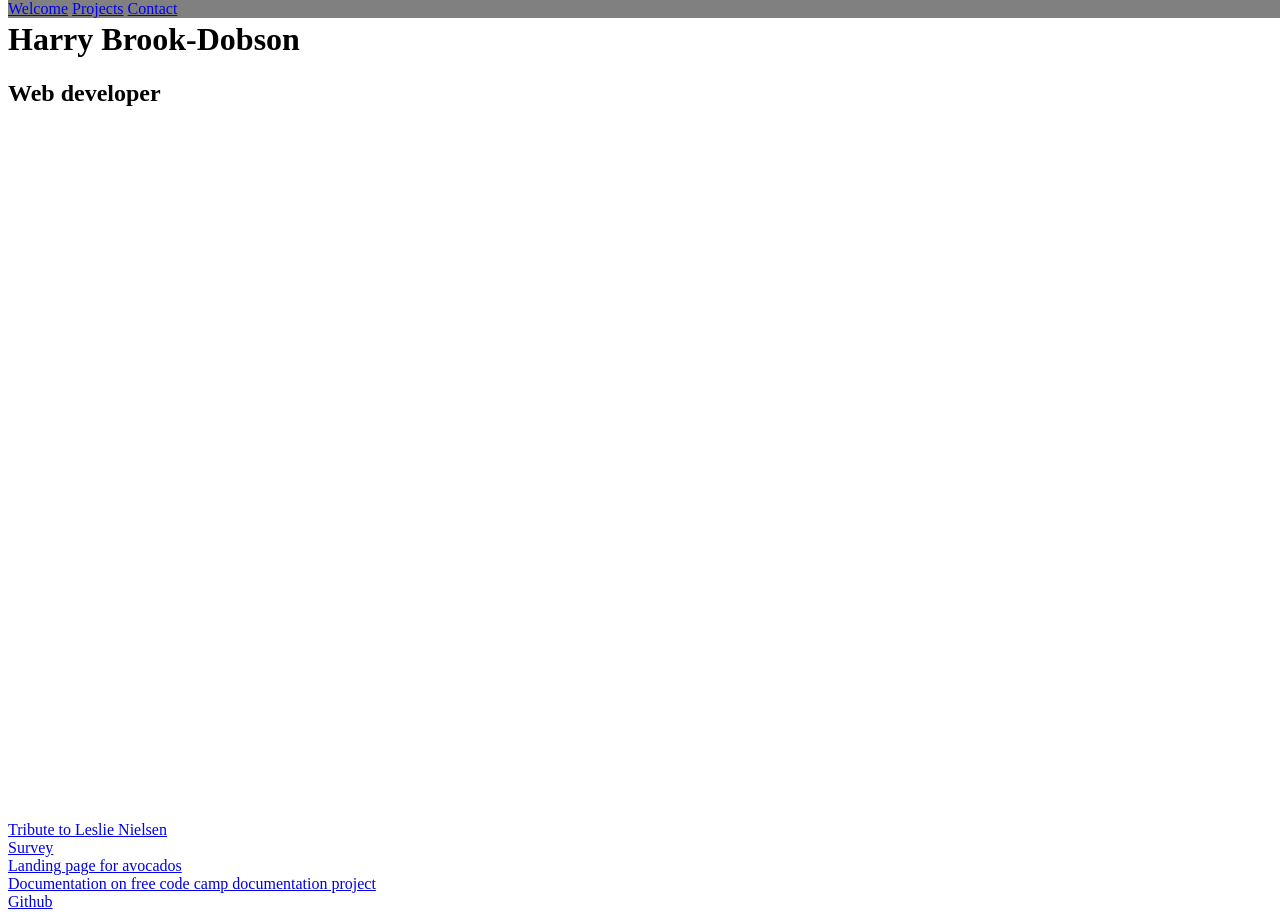
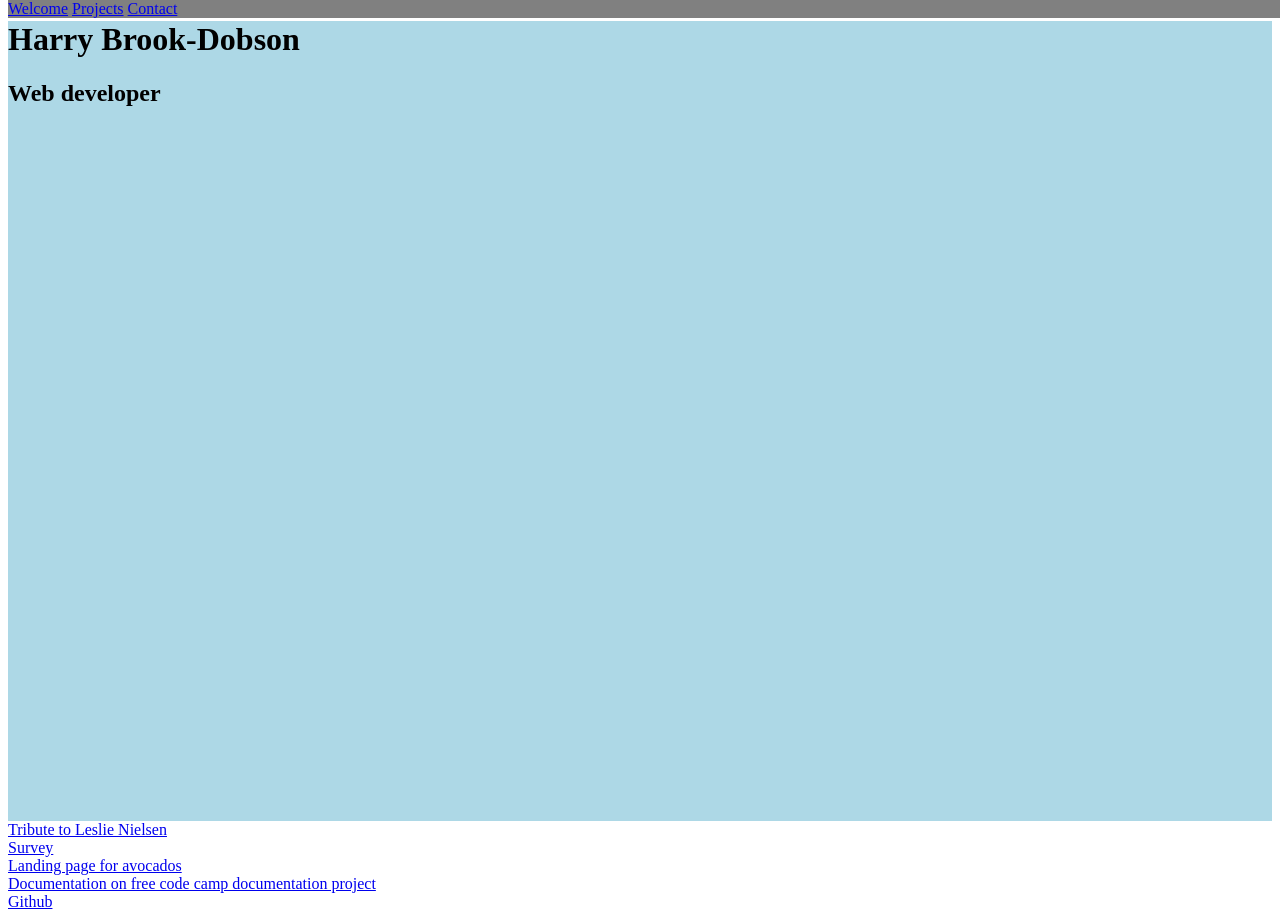
Before and after one commit to harryabd/fccPortfolio, a plain HTML site: page index.html in a window 1280 px wide. Drawn offline with Linux system fonts and the light colour scheme.

Commit message:
add media query

```diff
--- a/portfolio.css
+++ b/portfolio.css
@@ -19,5 +19,7 @@
 }
 
 @media only screen and (min-width: 768px) {
-  background-color: gray;
+  #welcome-section {
+    background-color: lightblue;
+  }
 }
```
